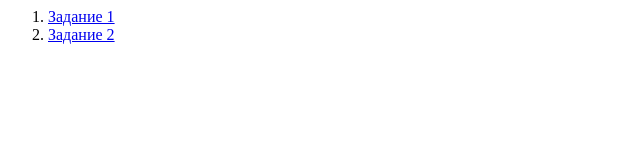
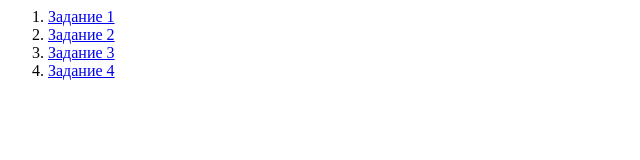
Before and after one commit to Timosssshka/timosssshka, a plain HTML site: page index.html in a window 1280 px wide. Shown: the whole page, without its empty margins (0-640 px from the left). Drawn offline with Linux system fonts and the light colour scheme.

Commit message:
Update index.html

```diff
--- a/index.html
+++ b/index.html
@@ -1,4 +1,7 @@
 <ol>
  <li><a href="http://example.com/">Задание 1</a></li>
  <li><a href="https://example.com/">Задание 2</a></li>
+ <li><a href="ftp:\\example.com/">Задание 3</a></li>
+ <li><a href="ftp:\\serv.example.com/">Задание 4</a></li>
+
 </ol>
```
